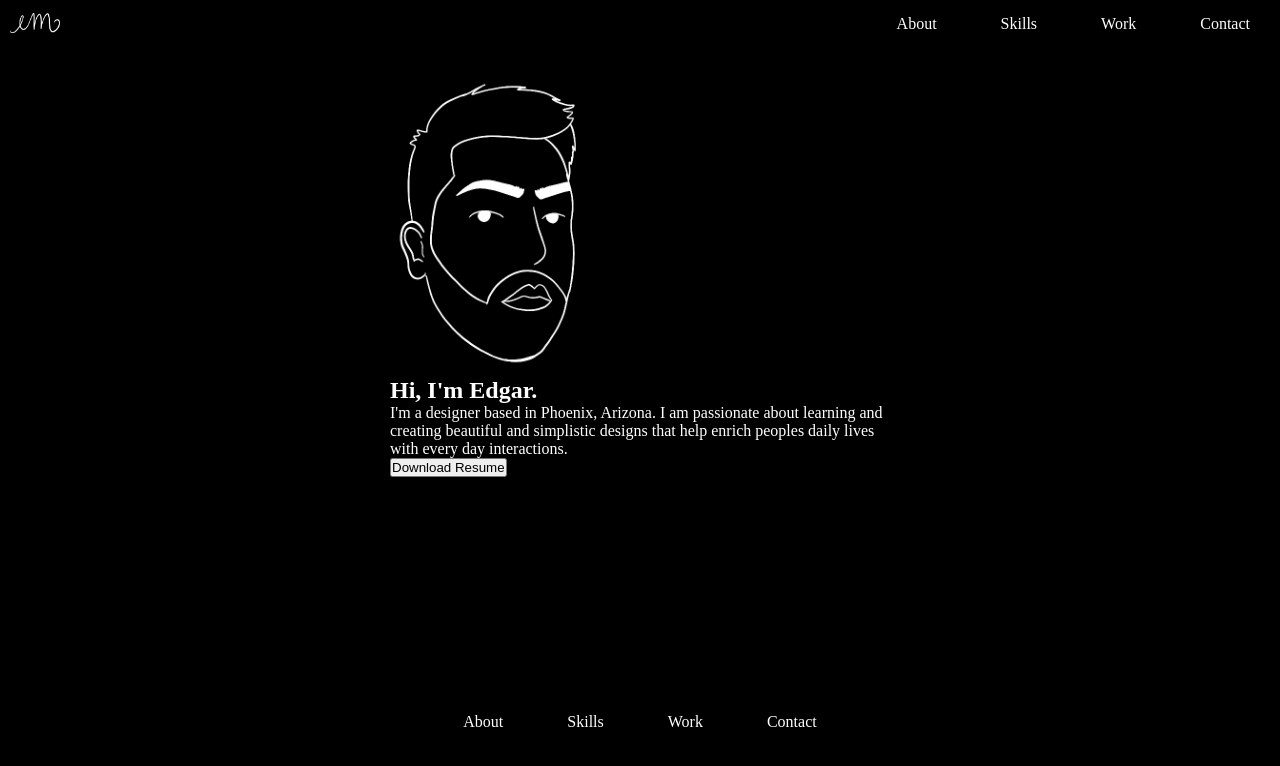
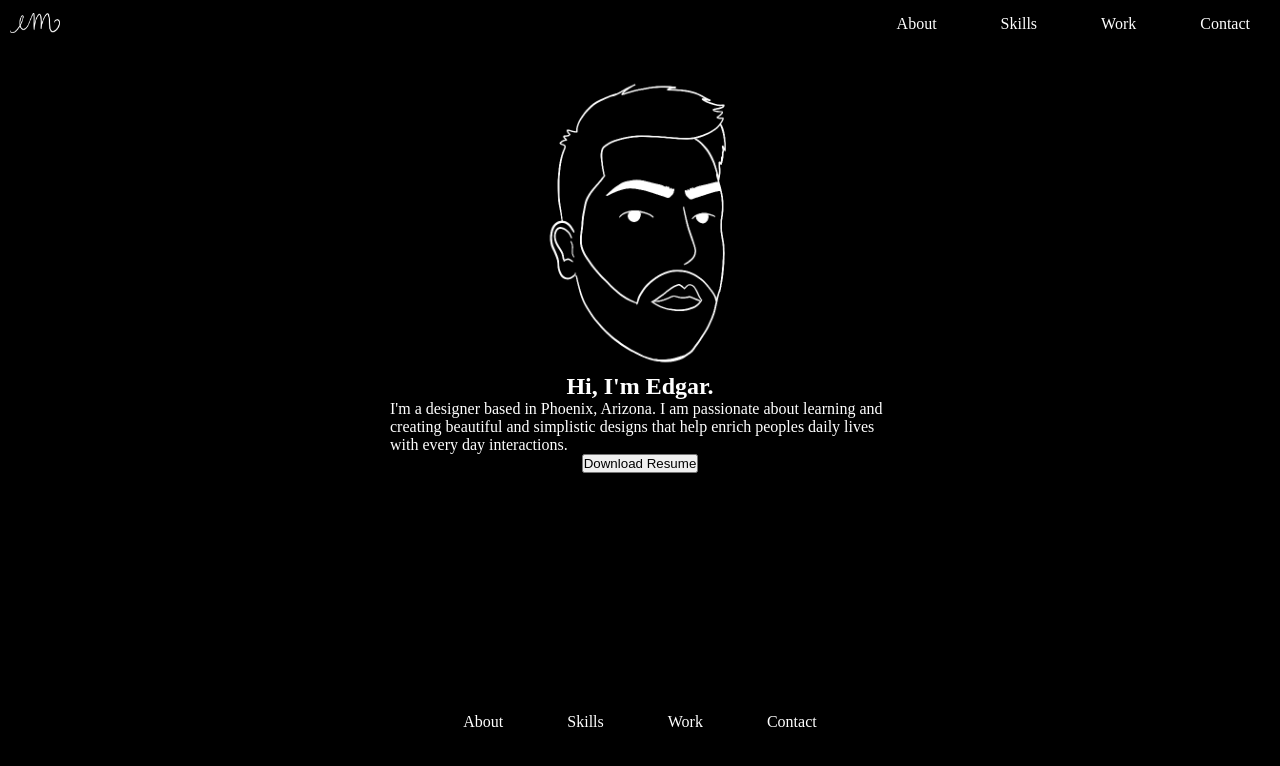
Before and after one commit to edgarmartinez65/HW_17, a plain HTML site: page index.html in a window 1280 px wide. Drawn offline with Linux system fonts and the light colour scheme.

Commit message:
Update index.html

```diff
--- a/index.html
+++ b/index.html
@@ -1,10 +1,15 @@
 <!DOCTYPE html>
 <html lang="en">
     <head>
+        <meta charset="UTF-8">
+        <meta name="viewport" content="width=device-width, initial-scale=1.0">
         <link rel="stylesheet" href="CSS/style.css">
+        <link rel="shortcut icon" href="Images/faveicon.ico" />
         <title>Edgar Martinez</title>
+    </head>
+    <body>
+         <header>
         <div class="logo"><img src="Images/logo.png" height="20" width="50"></div>
-    </head>
          <nav>
             <ul>
               <li>About</li>
@@ -13,13 +18,13 @@
               <li>Contact</li>
             </ul>
         </nav>
-    <body>
+        </header>
     <section class="heroImg">
+        <img src="Images/Self Portrait.png" height="300" width="200" class="myFace">
         <div class="content">
-            <img src="Images/Self Portrait.png" height="300" width="200">
-            <h1>Hi, I'm Edgar.</h1>
+            <center><h1>Hi, I'm Edgar.</h1></center>
             <p>I'm a designer based in Phoenix, Arizona. I am passionate about learning and creating beautiful and simplistic  designs that help enrich peoples daily lives with every day interactions.</p>
-            <button>Download Resume</button>
+            <center><button>Download Resume</button></center>
         </div>
     </section>
     <footer>
@@ -30,6 +35,5 @@
             <li>Contact</li>
         </ul>
     </footer>
-
     </body>
     </html>
```
Lines whose indentation alone changed are shown as unchanged.
